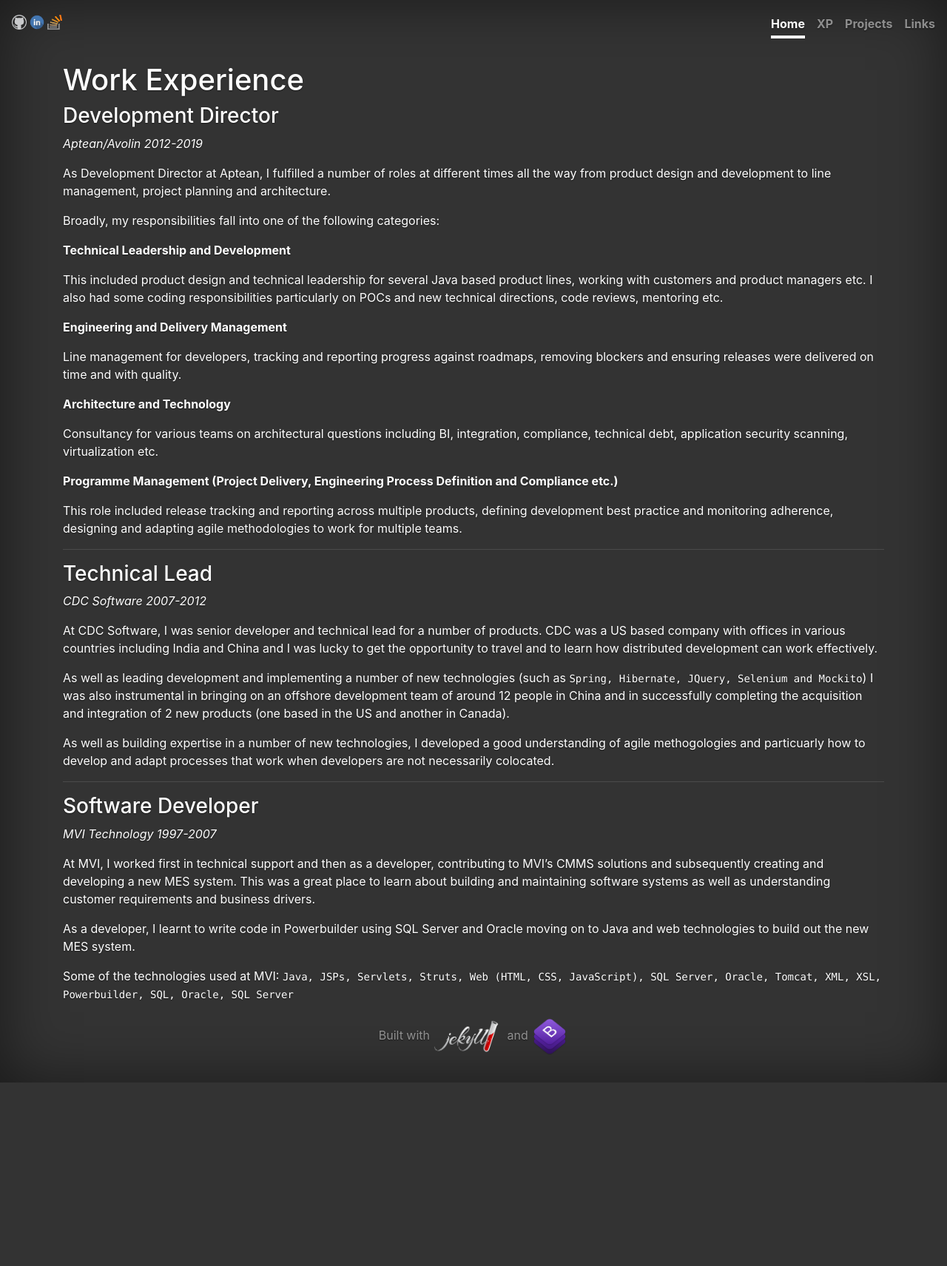
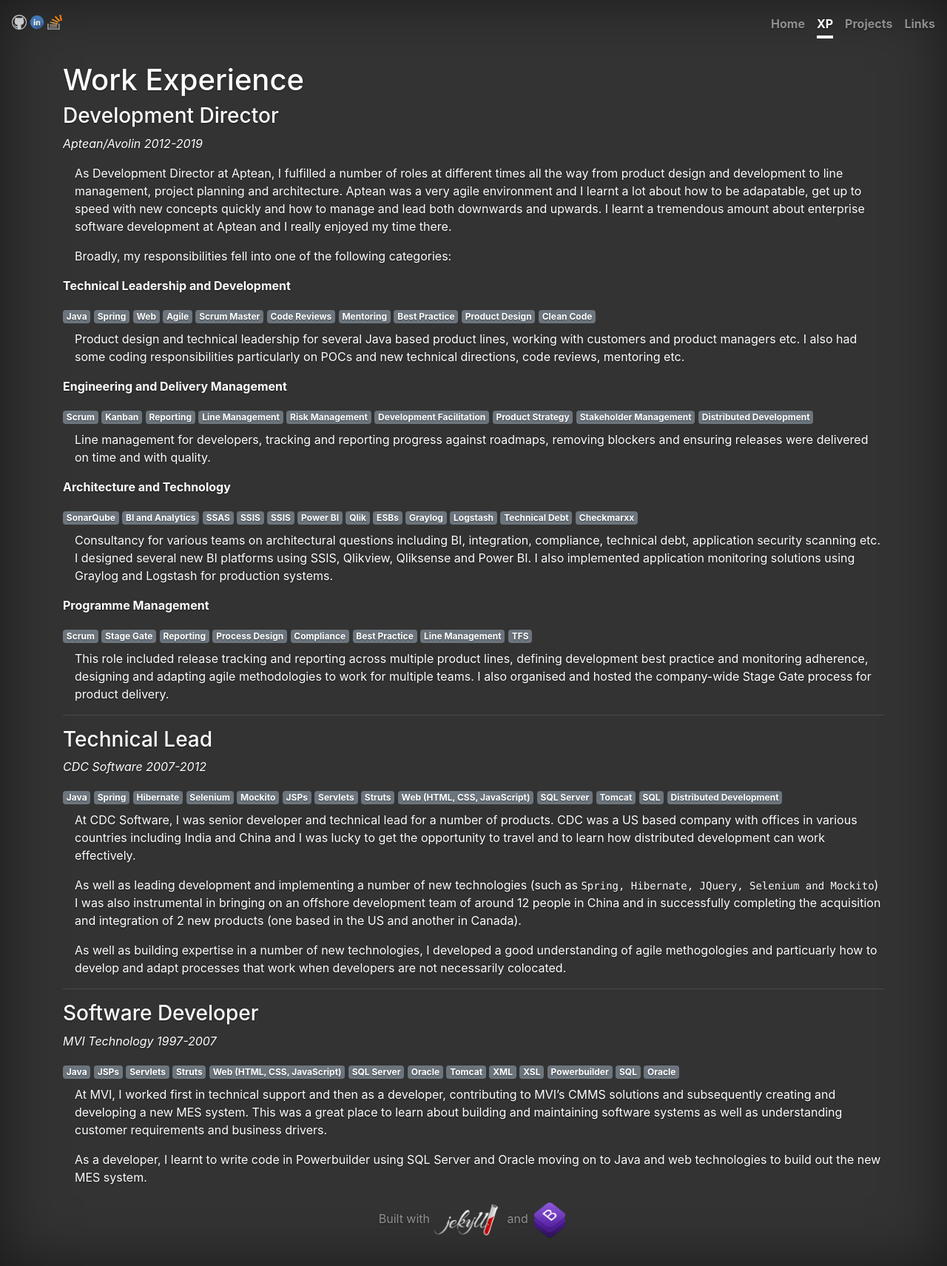
Before and after one commit to djadsaunders/djadsaunders.github.io, a Jekyll site: the page built from xp.markdown, in a window 1280 px wide. Shown: the whole page at 74% size. Built offline with Jekyll 4.4.1, drawn with Linux system fonts in a browser that asks for light colours; before the commit the page ends 1463 px from its top, so only the background shows below that.

Commit message:
Changed xp page and keep selected page in header

```diff
--- a/_includes/header.html
+++ b/_includes/header.html
@@ -12,10 +12,10 @@
         </a>
       </div>
       <nav class="nav nav-masthead justify-content-right">
-        <a class="nav-link active" href="/">Home</a>
-        <a class="nav-link" href="/xp">XP</a>
-        <a class="nav-link" href="/projects">Projects</a>
-        <a class="nav-link" href="/links">Links</a>
+        <a class="nav-link {% if include.current=='/home/' %}active{% endif %}" href="/">Home</a>
+        <a class="nav-link {% if include.current=='/xp/' %}active{% endif %}" href="/xp">XP</a>
+        <a class="nav-link {% if include.current=='/projects/' %}active{% endif %}" href="/projects">Projects</a>
+        <a class="nav-link {% if include.current=='/links/' %}active{% endif %}" href="/links">Links</a>
       </nav>
     </div>
 </header>
--- a/_layouts/default.html
+++ b/_layouts/default.html
@@ -1,12 +1,14 @@
 <!doctype html>
 <html lang="en">
+
+  {% capture thispage %}{{ page.permalink }}{% endcapture %}
 
   {% include head.html %}
 
   <body>
     <div class="d-flex p-3 flex-column w-100">
 
-      {% include header.html %}
+      {% include header.html current=thispage %}
 
       <div class="container-md content-area">
         {{ content }}
--- a/_layouts/home.html
+++ b/_layouts/home.html
@@ -1,12 +1,14 @@
 <!doctype html>
 <html lang="en">
+
+  {% capture thispage %}/home/{% endcapture %}
 
   {% include head.html %}
 
   <body class="text-center">
     <div class="d-flex p-3 flex-column w-100">
 
-      {% include header.html %}
+      {% include header.html current=thispage %}
 
       <div class="container-sm content-area-home">
         {{ content }}
--- a/xp.markdown
+++ b/xp.markdown
@@ -4,48 +4,149 @@ title: XP and Skills
 permalink: /xp/
 ---
 
+<style>
+.details {
+    padding-left: 1em;
+}
+.tags {
+    padding-bottom: 0.5em;
+}
+</style>
+
 # Work Experience
 
 ### Development Director
 *Aptean/Avolin 2012-2019*
 
-As Development Director at Aptean, I fulfilled a number of roles at different times all the way from product design and development to line management, project planning and architecture.
+{:.details}
+As Development Director at Aptean, I fulfilled a number of roles at different times all the way from product design and development to line management, project planning and architecture. Aptean was a very agile environment and I learnt a lot about how to be adapatable, get up to speed with new concepts quickly and how to manage and lead both downwards and upwards. I learnt a tremendous amount about enterprise software development at Aptean and I really enjoyed my time there.
 
-Broadly, my responsibilities fall into one of the following categories:
+{:.details}
+Broadly, my responsibilities fell into one of the following categories:
 
 **Technical Leadership and Development**
 
-This included product design and technical leadership for several Java based product lines, working with customers and product managers etc. I also had some coding responsibilities particularly on POCs and new technical directions, code reviews, mentoring etc.
+<div class="tags">
+<div class="badge badge-secondary">Java</div>
+<div class="badge badge-secondary">Spring</div>
+<div class="badge badge-secondary">Web</div>
+<div class="badge badge-secondary">Agile</div>
+<div class="badge badge-secondary">Scrum Master</div>
+<div class="badge badge-secondary">Code Reviews</div>
+<div class="badge badge-secondary">Mentoring</div>
+<div class="badge badge-secondary">Best Practice</div>
+<div class="badge badge-secondary">Product Design</div>
+<div class="badge badge-secondary">Clean Code</div>
+</div>
+
+{:.details}
+Product design and technical leadership for several Java based product lines, working with customers and product managers etc. I also had some coding responsibilities particularly on POCs and new technical directions, code reviews, mentoring etc.
 
 **Engineering and Delivery Management**
 
+<div class="tags">
+<div class="badge badge-secondary">Scrum</div>
+<div class="badge badge-secondary">Kanban</div>
+<div class="badge badge-secondary">Reporting</div>
+<div class="badge badge-secondary">Line Management</div>
+<div class="badge badge-secondary">Risk Management</div>
+<div class="badge badge-secondary">Development Facilitation</div>
+<div class="badge badge-secondary">Product Strategy</div>
+<div class="badge badge-secondary">Stakeholder Management</div>
+<div class="badge badge-secondary">Distributed Development</div>
+</div>
+
+{:.details}
 Line management for developers, tracking and reporting progress against roadmaps, removing blockers and ensuring releases were delivered on time and with quality.
 
 **Architecture and Technology**
 
+<div class="tags">
+<div class="badge badge-secondary">SonarQube</div>
+<div class="badge badge-secondary">BI and Analytics</div>
+<div class="badge badge-secondary">SSAS</div>
+<div class="badge badge-secondary">SSIS</div>
+<div class="badge badge-secondary">SSIS</div>
+<div class="badge badge-secondary">Power BI</div>
+<div class="badge badge-secondary">Qlik</div>
+<div class="badge badge-secondary">ESBs</div>
+<div class="badge badge-secondary">Graylog</div>
+<div class="badge badge-secondary">Logstash</div>
+<div class="badge badge-secondary">Technical Debt</div>
+<div class="badge badge-secondary">Checkmarxx</div>
+</div>
+
+{:.details}
 Consultancy for various teams on architectural questions including BI, integration,
-compliance, technical debt, application security scanning, virtualization etc.
+compliance, technical debt, application security scanning etc. I designed several new BI platforms using SSIS, Qlikview, Qliksense and Power BI. I also implemented application monitoring solutions using Graylog and Logstash for production systems.
 
-**Programme Management (Project Delivery, Engineering Process Definition and Compliance etc.)**
+**Programme Management**
 
-This role included release tracking and reporting across multiple products, defining development best practice and monitoring adherence, designing and adapting agile methodologies to work for multiple teams.
+<div class="tags">
+<div class="badge badge-secondary">Scrum</div>
+<div class="badge badge-secondary">Stage Gate</div>
+<div class="badge badge-secondary">Reporting</div>
+<div class="badge badge-secondary">Process Design</div>
+<div class="badge badge-secondary">Compliance</div>
+<div class="badge badge-secondary">Best Practice</div>
+<div class="badge badge-secondary">Line Management</div>
+<div class="badge badge-secondary">TFS</div>
+</div>
+
+{:.details}
+This role included release tracking and reporting across multiple product lines, defining development best practice and monitoring adherence, designing and adapting agile methodologies to work for multiple teams. I also organised and hosted the company-wide Stage Gate process for product delivery.
 
 * * *
 ### Technical Lead
 *CDC Software 2007-2012*
 
+<div class="tags">
+<div class="badge badge-secondary">Java</div>
+<div class="badge badge-secondary">Spring</div>
+<div class="badge badge-secondary">Hibernate</div>
+<div class="badge badge-secondary">Selenium</div>
+<div class="badge badge-secondary">Mockito</div>
+<div class="badge badge-secondary">JSPs</div>
+<div class="badge badge-secondary">Servlets</div>
+<div class="badge badge-secondary">Struts</div>
+<div class="badge badge-secondary">Web (HTML, CSS, JavaScript)</div>
+<div class="badge badge-secondary">SQL Server</div>
+<div class="badge badge-secondary">Tomcat</div>
+<div class="badge badge-secondary">SQL</div>
+<div class="badge badge-secondary">Distributed Development</div>
+</div>
+
+{:.details}
 At CDC Software, I was senior developer and technical lead for a number of products. CDC was a US based company with offices in various countries including India and China and I was lucky to get the opportunity to travel and to learn how distributed development can work effectively.
 
+{:.details}
 As well as leading development and implementing a number of new technologies (such as `Spring, Hibernate, JQuery, Selenium and Mockito`) I was also instrumental in bringing on an offshore development team of around 12 people in China and in successfully completing the acquisition and integration of 2 new products (one based in the US and another in Canada).
 
+{:.details}
 As well as building expertise in a number of new technologies, I developed a good understanding of agile methogologies and particuarly how to develop and adapt processes that work when developers are not necessarily colocated.
 
 * * *
 ### Software Developer
 *MVI Technology 1997-2007*
 
+<div class="tags">
+<div class="badge badge-secondary">Java</div>
+<div class="badge badge-secondary">JSPs</div>
+<div class="badge badge-secondary">Servlets</div>
+<div class="badge badge-secondary">Struts</div>
+<div class="badge badge-secondary">Web (HTML, CSS, JavaScript)</div>
+<div class="badge badge-secondary">SQL Server</div>
+<div class="badge badge-secondary">Oracle</div>
+<div class="badge badge-secondary">Tomcat</div>
+<div class="badge badge-secondary">XML</div>
+<div class="badge badge-secondary">XSL</div>
+<div class="badge badge-secondary">Powerbuilder</div>
+<div class="badge badge-secondary">SQL</div>
+<div class="badge badge-secondary">Oracle</div>
+</div>
+
+{:.details}
 At MVI, I worked first in technical support and then as a developer, contributing to MVI's CMMS solutions and subsequently creating and developing a new MES system. This was a great place to learn about building and maintaining software systems as well as understanding customer requirements and business drivers.
 
+{:.details}
 As a developer, I learnt to write code in Powerbuilder using SQL Server and Oracle moving on to Java and web technologies to build out the new MES system.
-
-Some of the technologies used at MVI: `Java, JSPs, Servlets, Struts, Web (HTML, CSS, JavaScript), SQL Server, Oracle, Tomcat, XML, XSL, Powerbuilder, SQL, Oracle, SQL Server`
```
Also changed, not shown: index.md (+1 -1 lines).
